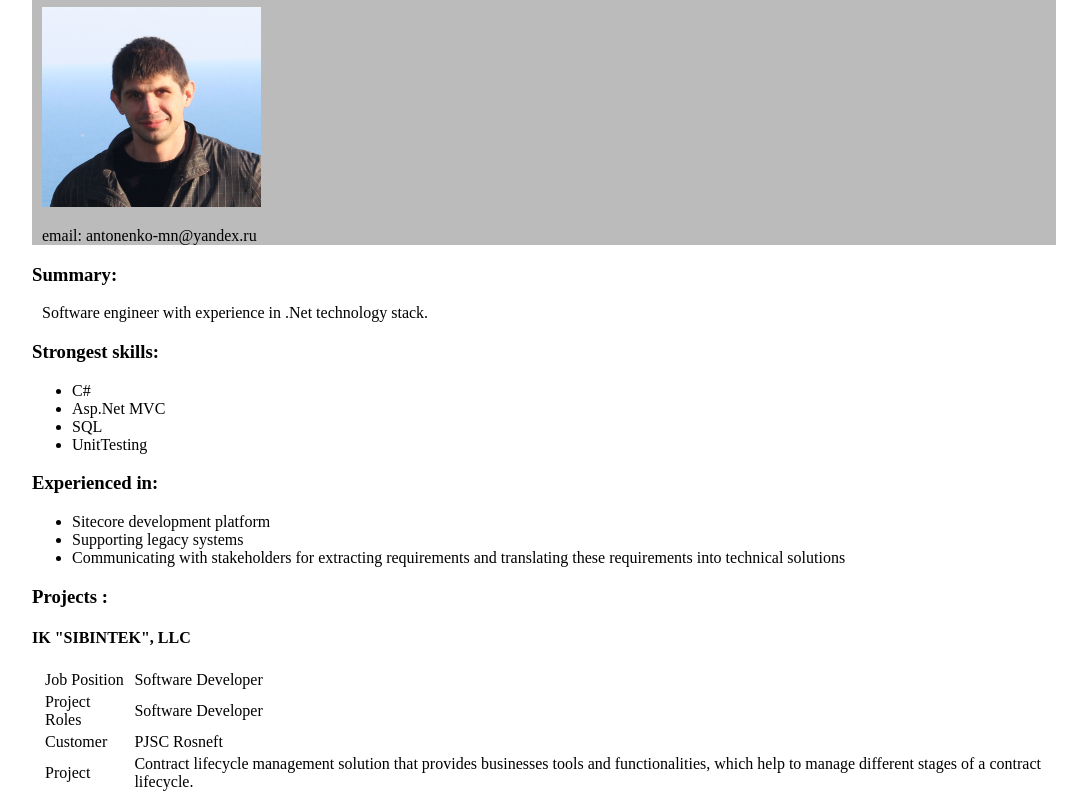
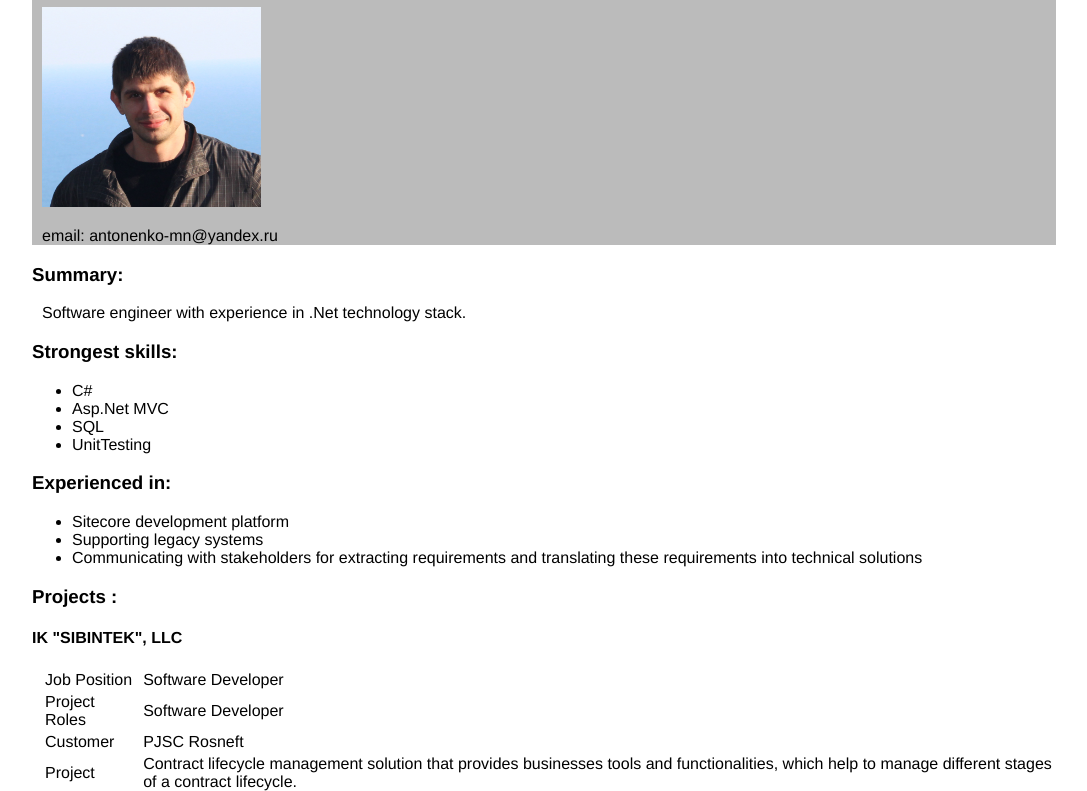
Before and after one commit to Antonenko-Max/Antonenko-Max.github.io, a plain HTML site: page rsschool-2019Q1-cv/index.html in a window 1280 px wide. Shown: the part 73-864 px from the top of the page, without its empty margins (96-1183 px from the left). Drawn offline with Linux system fonts and the light colour scheme.

Commit message:
feat: change font to Helvetica

```diff
--- a/rsschool-2019Q1-cv/style.css
+++ b/rsschool-2019Q1-cv/style.css
@@ -1,6 +1,10 @@
 header, section {
   max-width: 1024px;
   margin: 0 auto;
+}
+
+* {
+  font-family: Helvetica, Arial, sans-serif;
 }
 
 header {
```
